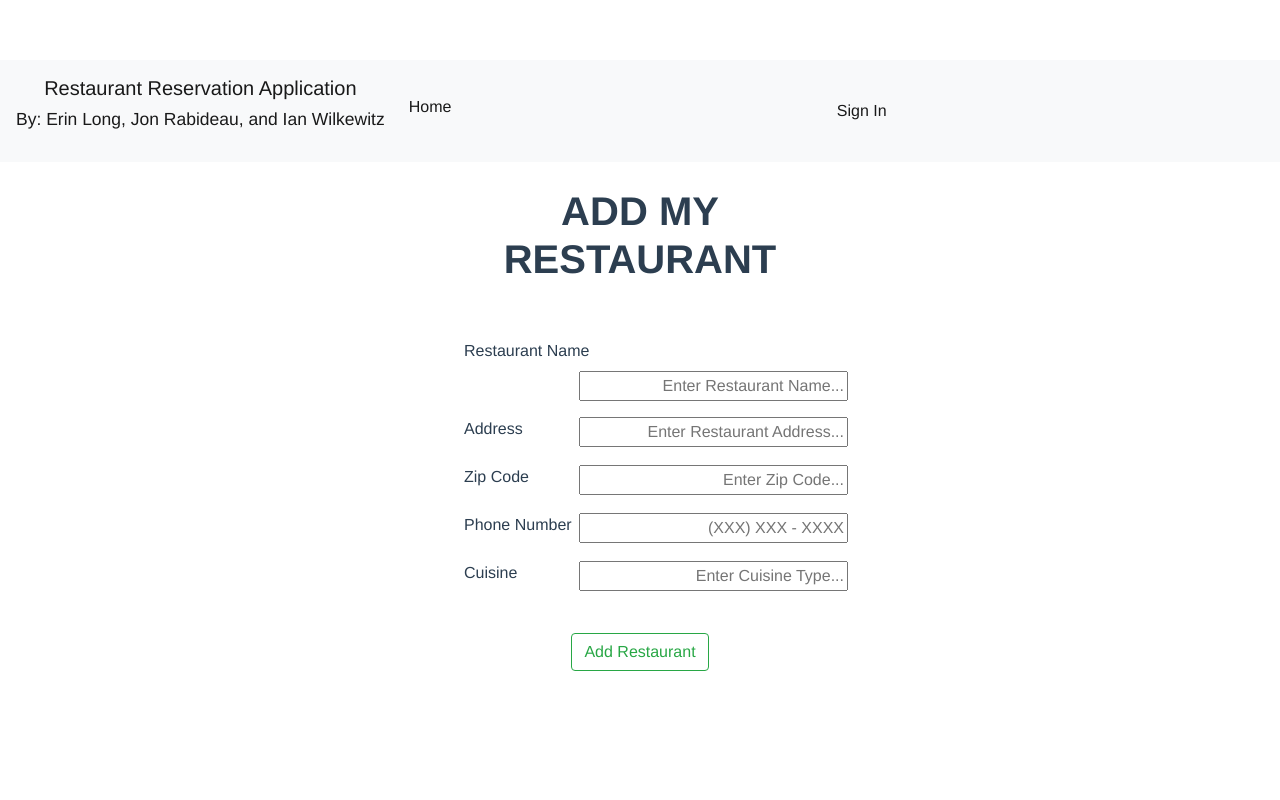
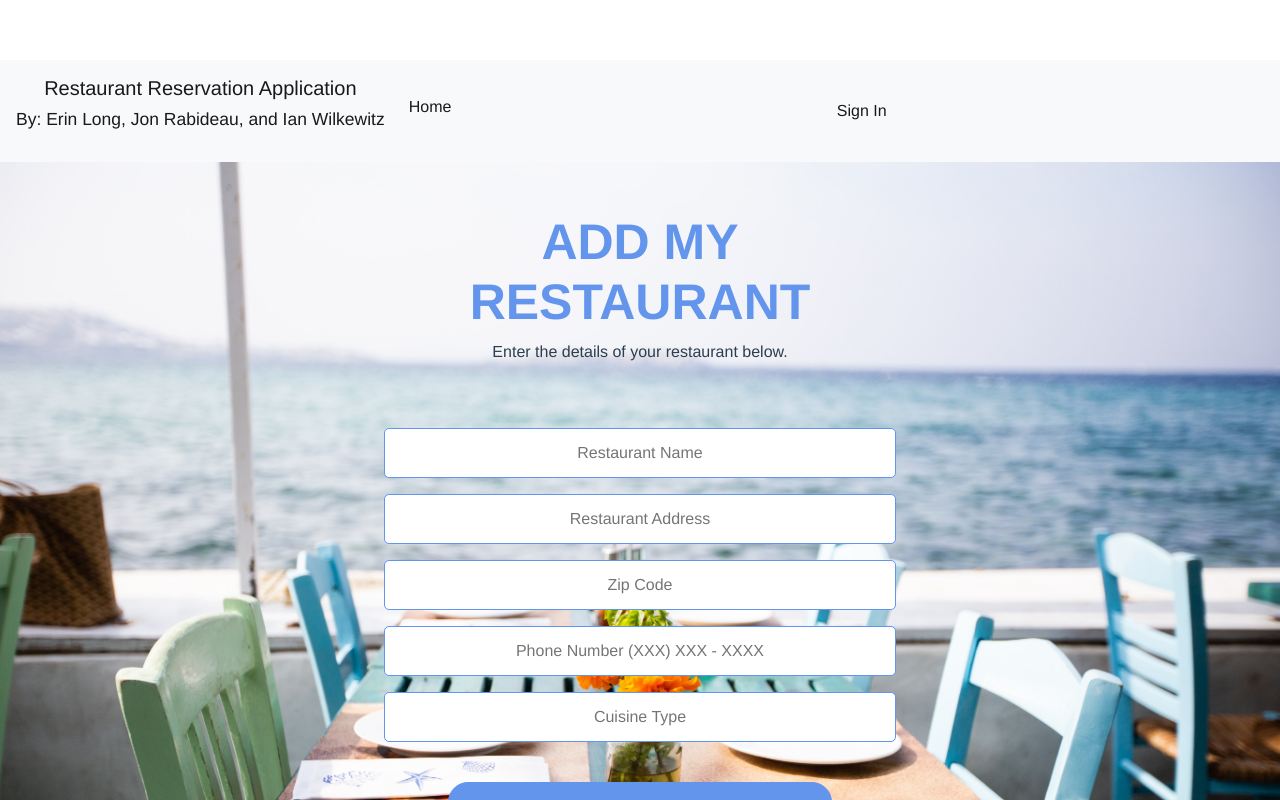
Before and after one commit to IWilkewitz/CIS371_ReservationApp, a Vue app: page /MyRestaurant in a window 1280 px wide. Built offline with nearby package versions, Linux system fonts and the light colour scheme.

Commit message:
Styling Changes
Added additional styling for MyRestaurants (add a restaurant)

```diff
--- a/src/components/Home.vue
+++ b/src/components/Home.vue
@@ -146,6 +146,7 @@ export default class Home extends Vue {
   private search = "";
   private allRestaurants: any[] = [];
   private showFilter = false;
+
 
   makeReservation(name: string): void {
     if (this.showRes == "") {
--- a/src/components/Login.vue
+++ b/src/components/Login.vue
@@ -154,6 +154,7 @@ export default class Login extends Vue {
   width: 75%;
   border: 1px solid #FF5963;
   border-radius: 5px;
+  background: white;
 }
 
 ::placeholder {
--- a/src/components/MyRestaurant.vue
+++ b/src/components/MyRestaurant.vue
@@ -1,28 +1,25 @@
 <template>
   <div>
+    <div id="restaurant-container">
       <div id="restaurantEntry">
         <h1>ADD MY RESTAURANT</h1>
+        <p>Enter the details of your restaurant below.</p>
         <br/>
         <br/>
         <div class="block">
-        <label>Restaurant Name</label>
-        <input type="text" v-model="restName" placeholder="Enter Restaurant Name..." />
+          <input type="text" v-model="restName" placeholder="Restaurant Name" />
         </div>
         <div class="block">
-        <label>Address</label>
-        <input type="text" v-model="restaddress" placeholder="Enter Restaurant Address..." />
+          <input type="text" v-model="restaddress" placeholder="Restaurant Address" />
         </div>
         <div class="block">
-        <label>Zip Code</label>
-        <input type="text" v-model="restZip" placeholder="Enter Zip Code..."/>
+          <input type="text" v-model="restZip" placeholder="Zip Code"/>
         </div>
         <div class="block">
-        <label>Phone Number</label>
-        <input type="text" v-model="restPhoneNumber" placeholder="(XXX) XXX - XXXX"/>
+          <input type="text" v-model="restPhoneNumber" placeholder="Phone Number (XXX) XXX - XXXX"/>
         </div>
         <div class="block">
-        <label>Cuisine</label>
-        <input type="text" v-model="restCuisine" placeholder="Enter Cuisine Type..." />
+          <input type="text" v-model="restCuisine" placeholder="Cuisine Type" />
         </div>
         <br/>
         <br/>
@@ -31,6 +28,7 @@
           <input type="text" v-model="restPicture" />
         </div> -->
         <button v-on:click="addRestaurant" class="btn btn-outline-success  my-sm-0">Add Restaurant</button>
+      </div>
     </div>
   </div>
 </template>
@@ -81,7 +79,6 @@ export default class MyRestaurant extends Vue {
 <style >
 .block {
   display: inline-block;
-  margin-left: 1em;
   text-align: left;
   width: 100%;
   margin-bottom: 1em;
@@ -89,24 +86,49 @@ export default class MyRestaurant extends Vue {
 
 #restaurantEntry {
   margin: auto;
-  width: 30%;
+  width: 40%;
   padding-top:25px;
 }
 
 #restaurantEntry h1 {
   font-weight: bold;
+  padding-top: 25px;
+  color:cornflowerblue;
+  font-size: 50px;
 
 }
 
 
 #restaurantEntry input {
-  float: right;
-  width: 70%;
+  float: center;
+  width: 100%;
+  text-align: center;
+  padding: 0.75em;
+  border: 1px solid cornflowerblue;
+  border-radius: 5px;
 }
 
 #restaurantEntry input::placeholder {
-  text-align: right;
+  text-align: center;
   letter-spacing: 0;
 }
 
+#restaurantEntry button {
+  width: 75%;
+  border: 1px solid cornflowerblue;
+  border-radius: 20px;
+  letter-spacing: 0.1rem;
+  padding: 0.75em;
+  font-size: 16px;
+  color: white;
+  outline: none;
+  background: cornflowerblue;
+}
+
+#restaurant-container {
+  background-image: url('~@/assets/blue-restaurant.jpg');
+  background-size: cover;
+  padding-bottom:118px;
+}
+
 </style>
```
Also changed, not shown: src/assets/blue-restaurant.jpg (added). Lines whose indentation alone changed are shown as unchanged.
